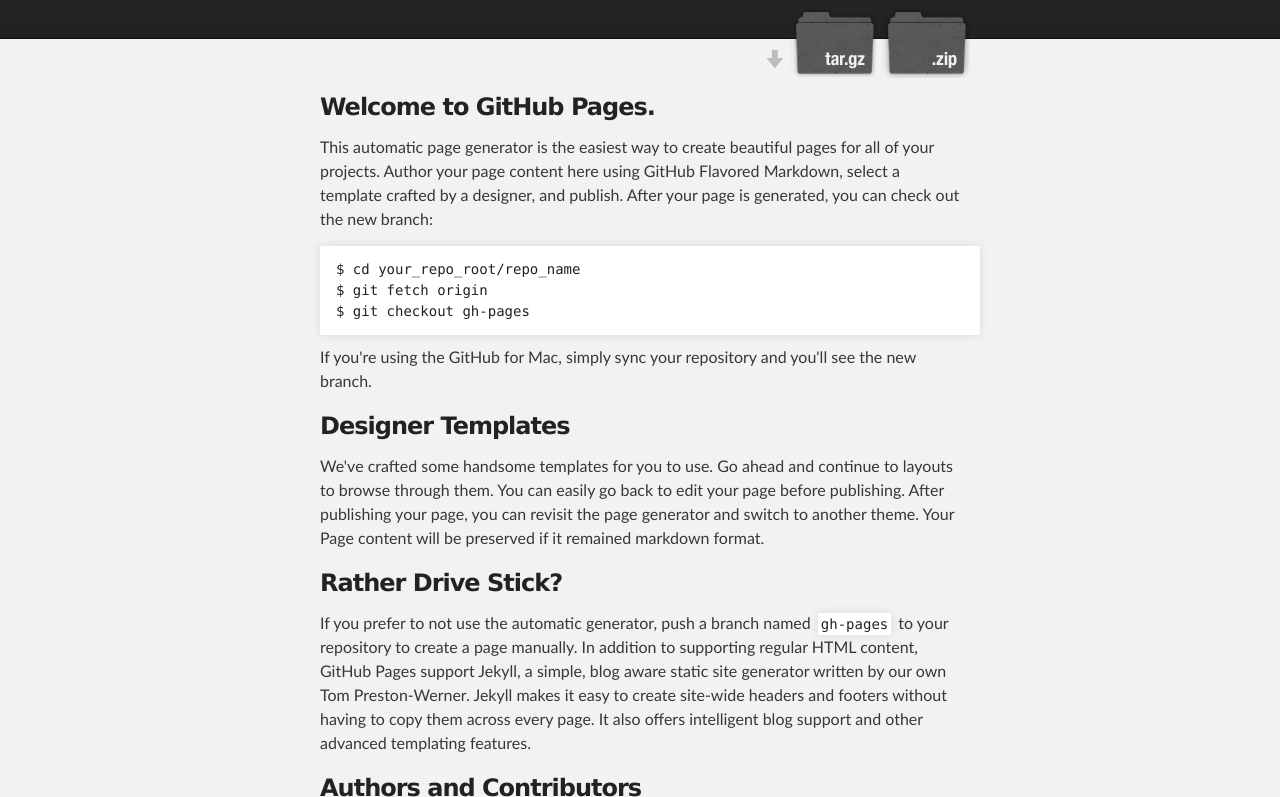
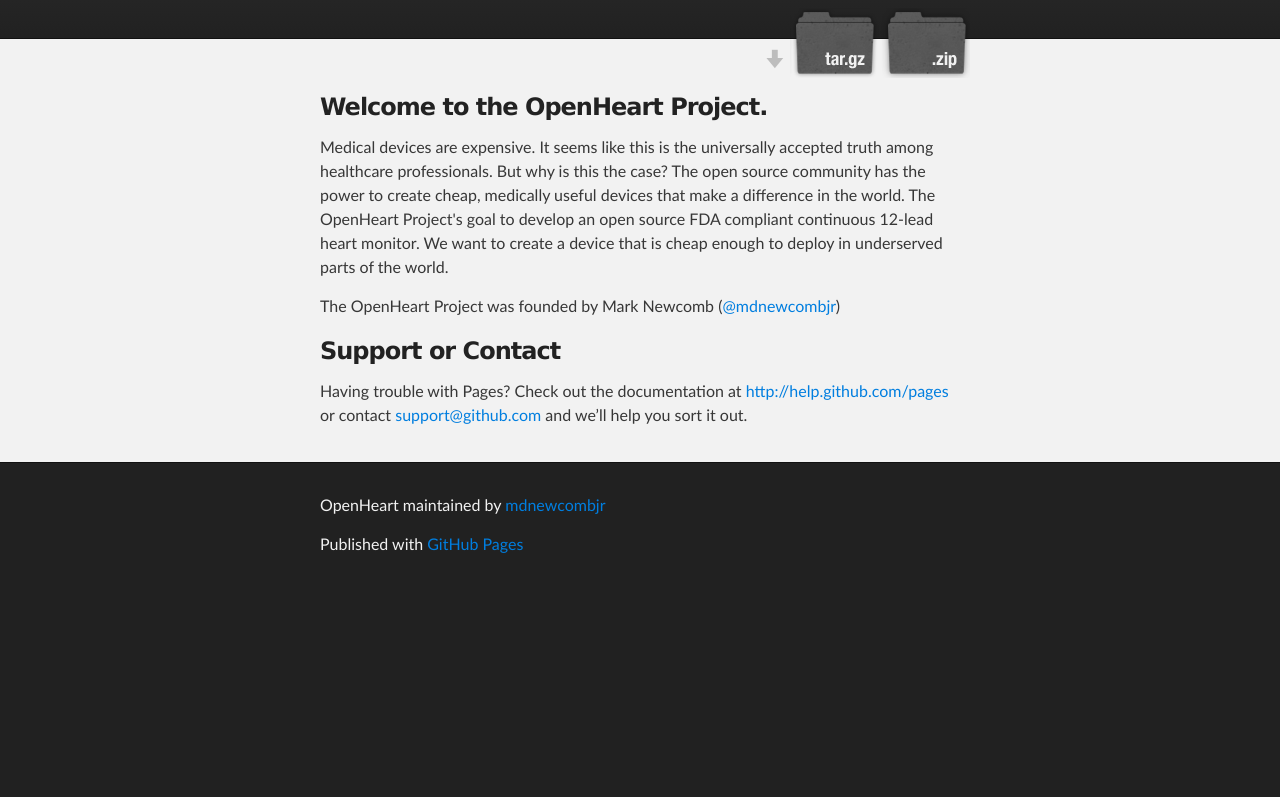
Before and after one commit to mdnewcombjr/EASI_ECG, a plain HTML site: page index.html in a window 1280 px wide. Shown: the part 171-968 px from the top of the page. After the commit the page ends 800 px from the top, so only its background shows below. Drawn offline with Linux system fonts and the light colour scheme.

Commit message:
Initial change to page

```diff
--- a/index.html
+++ b/index.html
@@ -8,7 +8,7 @@
 
     <link rel="stylesheet" type="text/css" media="screen" href="stylesheets/stylesheet.css">
 
-    <title>OpenECG</title>
+    <title>OpenHeart</title>
   </head>
 
   <body>
@@ -18,7 +18,7 @@
         <header class="inner">
           <a id="forkme_banner" href="https://github.com/mdnewcombjr/EASI_ECG">View on GitHub</a>
 
-          <h1 id="project_title">OpenECG</h1>
+          <h1 id="project_title">OpenHeart Project</h1>
           <h2 id="project_tagline">An Open Derived-ECG Platform</h2>
 
             <section id="downloads">
@@ -31,28 +31,13 @@
     <!-- MAIN CONTENT -->
     <div id="main_content_wrap" class="outer">
       <section id="main_content" class="inner">
-        <h3>Welcome to GitHub Pages.</h3>
+        <h3>Welcome to the OpenHeart Project.</h3>
 
-<p>This automatic page generator is the easiest way to create beautiful pages for all of your projects. Author your page content here using GitHub Flavored Markdown, select a template crafted by a designer, and publish. After your page is generated, you can check out the new branch:</p>
+<p>Medical devices are expensive.  It seems like this is the universally accepted truth among healthcare professionals.  But why is this the case?  The open source community has the power to create cheap, medically useful devices that make a difference in the world.
+The OpenHeart Project's goal to develop an open source FDA compliant continuous 12-lead heart monitor.  We want to create a device that is cheap enough to deploy in underserved parts of the world.</p>
 
-<pre><code>$ cd your_repo_root/repo_name
-$ git fetch origin
-$ git checkout gh-pages
-</code></pre>
+<p>The OpenHeart Project was founded by Mark Newcomb (<a href="https://github.com/mdnewcombjr" class="user-mention">@mdnewcombjr</a>)</p>
 
-<p>If you're using the GitHub for Mac, simply sync your repository and you'll see the new branch.</p>
-
-<h3>Designer Templates</h3>
-
-<p>We've crafted some handsome templates for you to use. Go ahead and continue to layouts to browse through them. You can easily go back to edit your page before publishing. After publishing your page, you can revisit the page generator and switch to another theme. Your Page content will be preserved if it remained markdown format.</p>
-
-<h3>Rather Drive Stick?</h3>
-
-<p>If you prefer to not use the automatic generator, push a branch named <code>gh-pages</code> to your repository to create a page manually. In addition to supporting regular HTML content, GitHub Pages support Jekyll, a simple, blog aware static site generator written by our own Tom Preston-Werner. Jekyll makes it easy to create site-wide headers and footers without having to copy them across every page. It also offers intelligent blog support and other advanced templating features.</p>
-
-<h3>Authors and Contributors</h3>
-
-<p>You can <a href="https://github.com/blog/821" class="user-mention">@mention</a> a GitHub username to generate a link to their profile. The resulting <code>&lt;a&gt;</code> element will link to the contributor's GitHub Profile. For example: In 2007, Chris Wanstrath (<a href="https://github.com/defunkt" class="user-mention">@defunkt</a>), PJ Hyett (<a href="https://github.com/pjhyett" class="user-mention">@pjhyett</a>), and Tom Preston-Werner (<a href="https://github.com/mojombo" class="user-mention">@mojombo</a>) founded GitHub.</p>
 
 <h3>Support or Contact</h3>
 
@@ -63,7 +48,7 @@
     <!-- FOOTER  -->
     <div id="footer_wrap" class="outer">
       <footer class="inner">
-        <p class="copyright">OpenECG maintained by <a href="https://github.com/mdnewcombjr">mdnewcombjr</a></p>
+        <p class="copyright">OpenHeart maintained by <a href="https://github.com/mdnewcombjr">mdnewcombjr</a></p>
         <p>Published with <a href="http://pages.github.com">GitHub Pages</a></p>
       </footer>
     </div>
```
